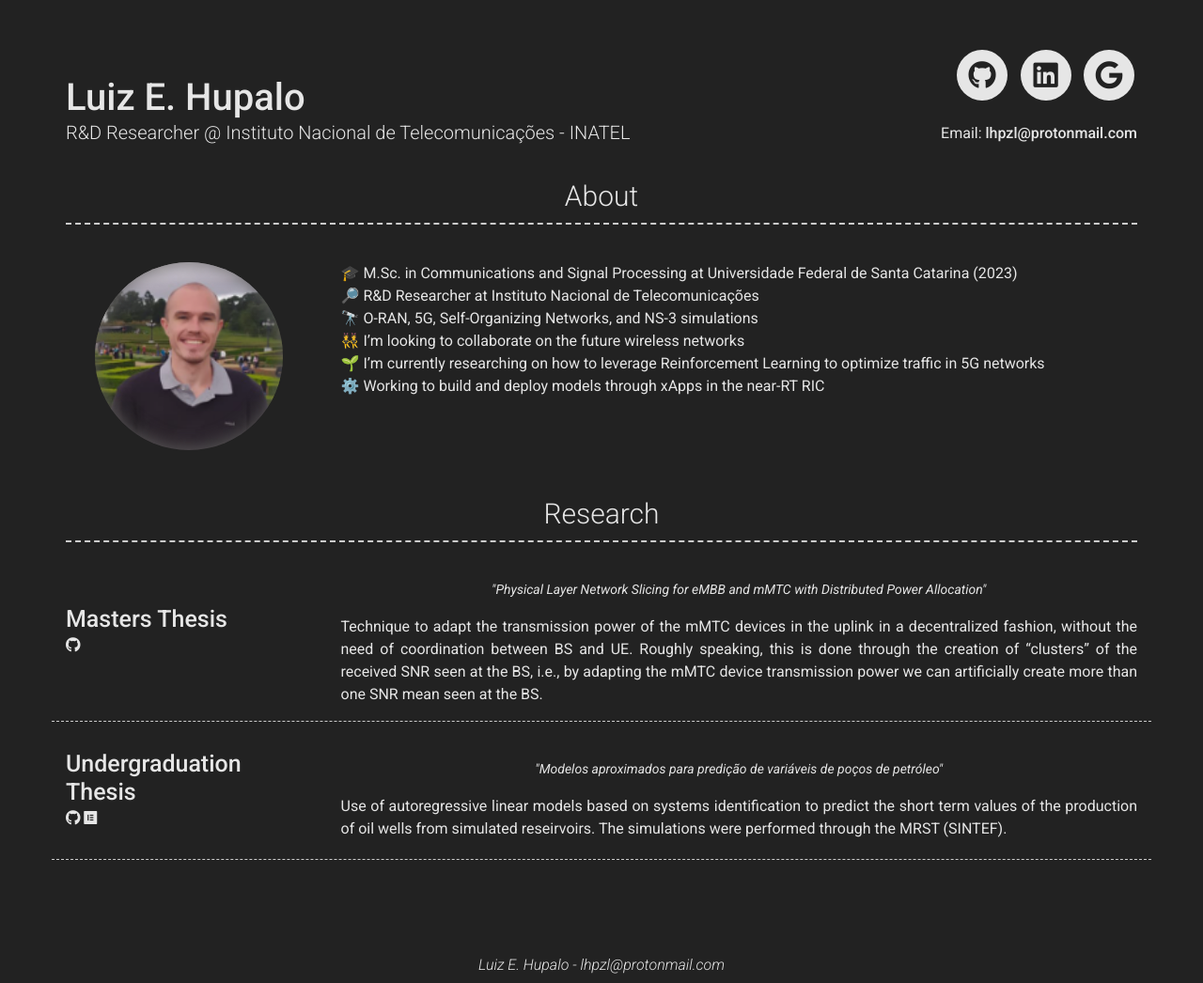
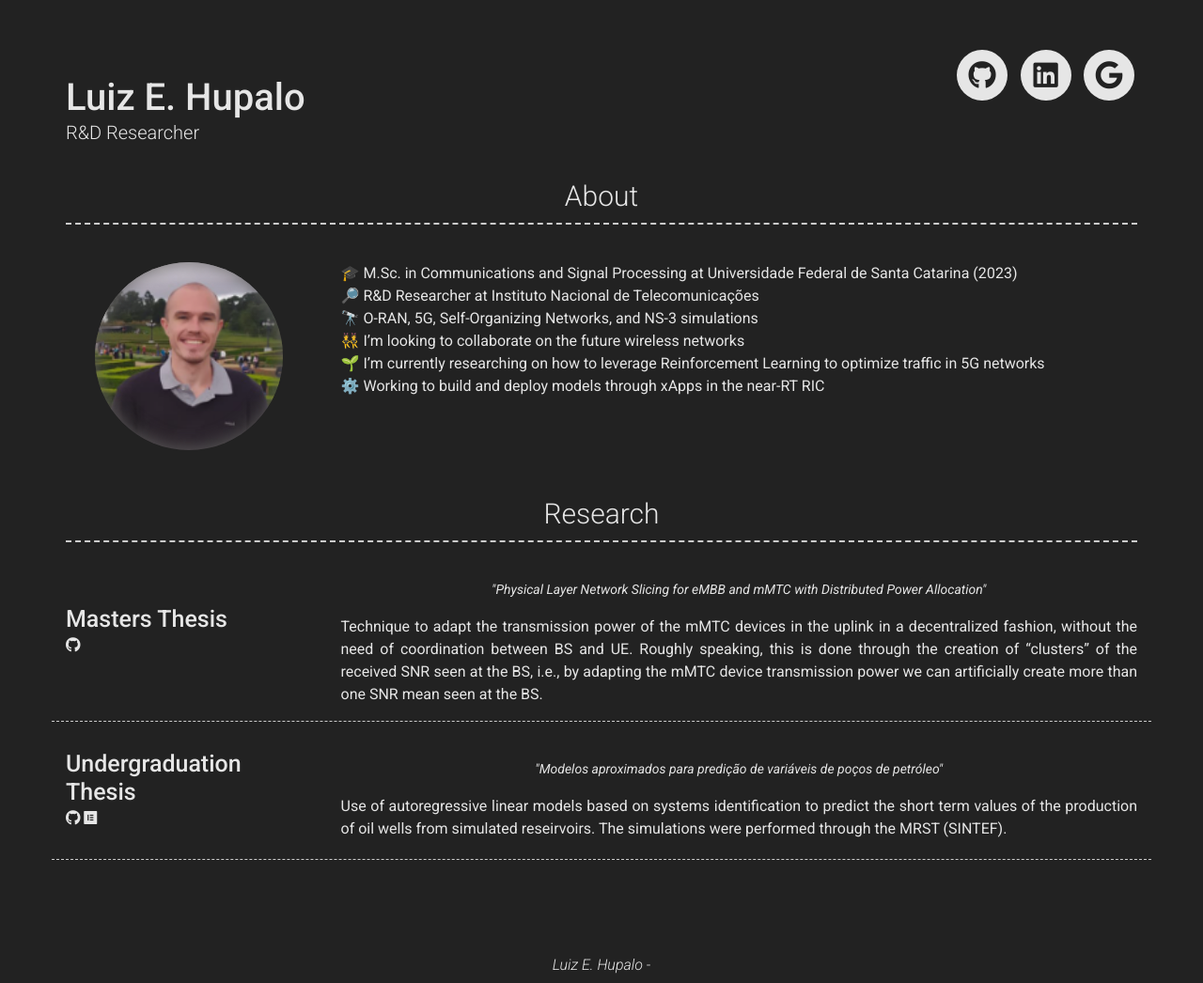
Before and after one commit to lhupalo/lhupalo.github.io, a Jekyll site: the page built from index.md, in a window 1280 px wide. Shown: the whole page at 94% size. Built offline with Jekyll 4.4.1, drawn with Linux system fonts in a browser that asks for light colours; nearby versions of some CDN libraries.

Commit message:
<feat>: fixing some fieldsfix

```diff
--- a/_config.yml
+++ b/_config.yml
@@ -7,8 +7,8 @@ version: 2
 
 # Personal info
 name: Luiz E. Hupalo
-title: R&D Researcher @ Instituto Nacional de Telecomunicações - INATEL
-email: lhpzl@protonmail.com
+title: R&D Researcher
+# email: lhpzl@protonmail.com
 # email_title: Email (Email title override)
 # phone:
 # phone_title: Phone (Phone title override)
```
Also changed, not shown: 1 other file.
